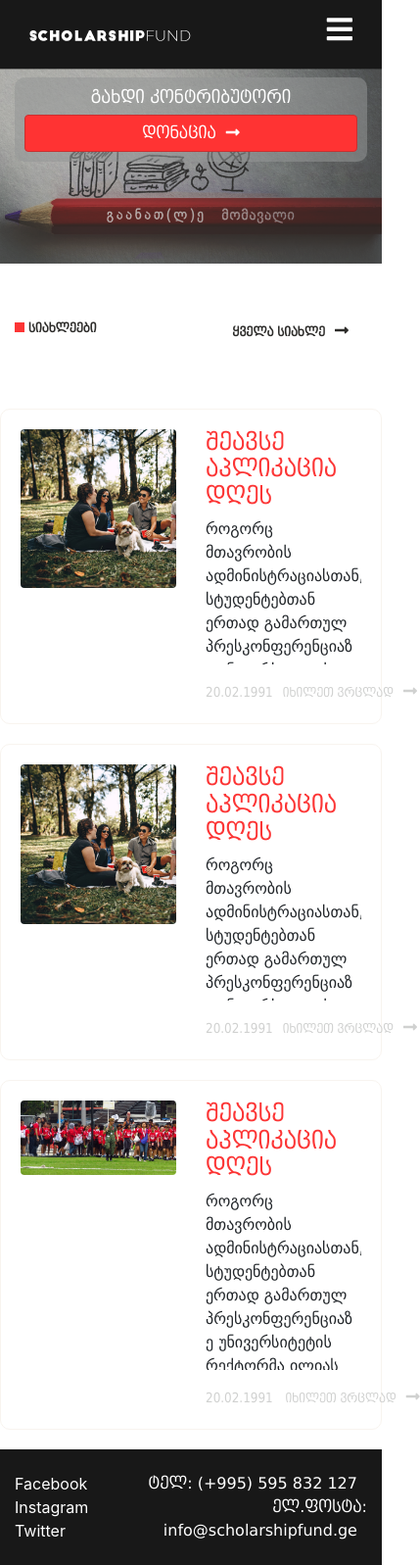
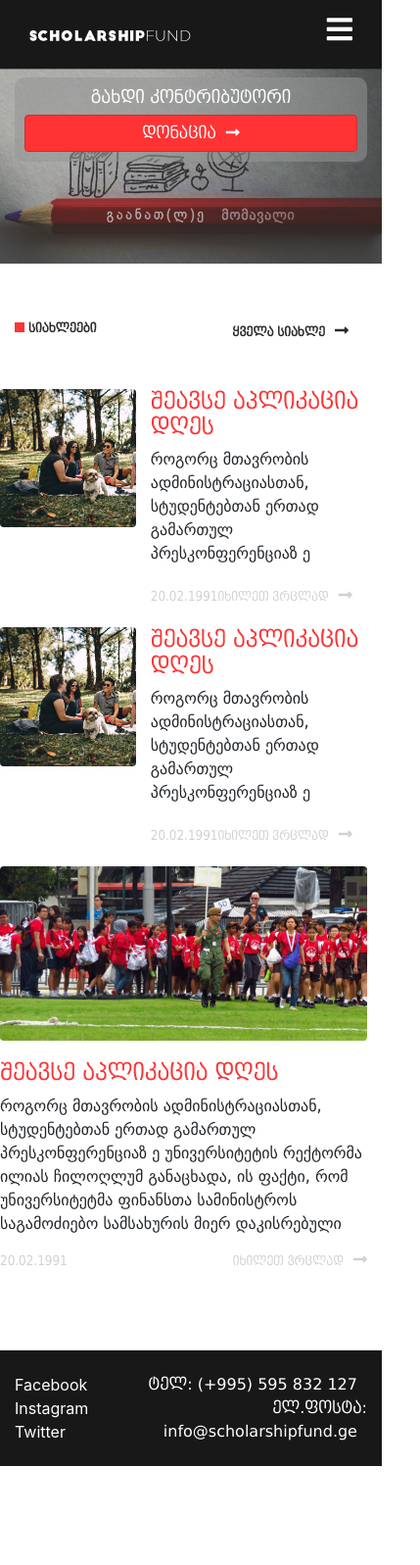
Before and after one commit to MariQerdika/Scholarship, a plain HTML site: page index.html in a window 390 px wide. Shown: the whole page at 98% size, 429 px wide, since content can reach past the window. After the commit the page ends 1496 px from the top, so only its background shows below. Drawn offline with nearby package versions, Linux system fonts and the light colour scheme.

Commit message:
small resolutions

```diff
--- a/assets/css/style.css
+++ b/assets/css/style.css
@@ -1,4 +1,4 @@
-.menu_list, h1, h2, h3, .text_left, .btn-success, .news, .news_more, .mail_block {
+.menu_list, h2, h3, .btn-success, .news, .news_more, .mail_block {
   font-family: 'BPGDejaVuSansCaps-Book';
 }
 
@@ -24,6 +24,7 @@ header {
 .menu_list li a:hover {
   color: #c52c2c;
   text-decoration: none;
+  transition: all 0.5s ease-in;
 }
 
 .toggle {
@@ -112,33 +113,6 @@ header {
   left: 0;
   margin: 11% auto;
 }
-
-#main_banner .main_banner_text h1 {
-  font-size: 30px;
-}
-
-#main_banner .main_banner_text .text_left {
-  color: #fff;
-}
-
-#main_banner .main_banner_text .text_left a {
-  font-size: 12px;
-  display: inline-block;
-  color: #fff;
-  width: 120px;
-}
-.text_left i {
-  font-size: 16px;
-  padding-left: 10px;
-}
-#main_banner .main_banner_text .text_left span a:hover {
-  color:red;
-  text-decoration: none;
-}
-
-/*#main_banner .main_banner_text .text_right {
-  text-align: right;
-}*/
 #main_banner .main_banner_text .text_right h2 {
   color: #fff;
   font-size: 20px;
@@ -172,10 +146,11 @@ header {
 
 #main {
   padding-top: 60px;
+  padding-bottom: 60px;
 }
 
 #main .news {
-  padding-bottom: 60px;
+  padding-bottom: 40px;
 }
 
 #main .news .cub {
@@ -211,16 +186,24 @@ header {
   font-size: 16px;
   padding-left: 10px;
 }
-#main .news_block {
-  padding: 20px;
+/*#main .news_block {
   border: 1px solid #f8f4ef;
   border-radius: 10px;
   margin-bottom: 20px;
+}*/
+#main .news_block {
+  padding-left: 0;
+  margin-bottom: 20px;
 }
-
+#main .new_block {
+  padding-right: 0;
+}
+#main .img_article {
+  margin-bottom: 20px;
+}
 #main .news_block h3 a {
 display: block;
-font-size: 23px;
+font-size: 22px;
 color: #fc3535;
 }
 #main .news_block a:hover {
@@ -228,7 +211,7 @@ color: #fc3535;
   text-decoration: none;
 }
 .news_block .news_text {
-  height: 150px;
+  height: 165px;
   overflow: hidden;
 }
 #main .news_data {
@@ -252,6 +235,22 @@ color: #fc3535;
 }
 #main .last_news .news_text {
   height: 184px;
+}
+/*#main .img_article img {
+  padding-right: 20px;
+  float: left;
+}*/
+#main .img_article {
+  border: 1px solid #f8f4ef;
+  border-radius: 10px;
+  padding: 15px;
+
+}
+.no_padding {
+  padding:0;
+}
+.non_left_padding {
+  padding-left: 0;
 }
 /*and news block style*/
 footer {
@@ -300,18 +299,20 @@ footer .mail_block {
   }
 }
 
+@media screen and (max-width: 767.98px) {
+  #main .last_news .news_text {
+    height: 141px;
+  }
+  #main  .last_news h3 a {
+    padding-top: 20px;
+}
+
+}
 
 
 
 
-@media screen and (max-width: 1199.8px) {
-  .menu_list li {
-    padding: 0 10px;
-  }
-}
-
-
-@media screen and (max-width: 1023.8px) {
+@media screen and (max-width: 991.98px) {
   .toggle {
     display: block;
     text-align: right;
@@ -329,9 +330,10 @@ footer .mail_block {
     bottom: 0;
     left: 0;
     padding: 0;
-    background-color: rgb(8, 7, 7, 0.58);
+    background-color: rgb(8, 7, 7, 0.85);
     color: #fff;
     z-index: 1000;
+    height: 100vh;
   }
   .active {
     display: block;
@@ -364,4 +366,14 @@ footer .mail_block {
     justify-content: center;
     align-items: center;
 }
+.news_block .news_text {
+    height: 74px;
 }
+@media screen and (max-width: 1199.8px) {
+  .menu_list li {
+    padding: 0 10px;
+  }
+  .news_block .news_text {
+    height: 123px;
+}
+}
--- a/index.html
+++ b/index.html
@@ -44,8 +44,7 @@
   <img class="main_banner" src="assets/images/main_banner.png" >
   <div class="container main_banner_text">
     <div class="row justify-content-between">
-      <div class="col-12 col-md-6 col-lg-5 text_left">
-
+      <div class="col-12 col-md-6 col-lg-5">
       </div>
       <div class="col-12 col-md-6 col-lg-3 text_right">
         <div class="right">
@@ -67,42 +66,46 @@
     </div>
   </div>
   <div class="row">
-    <div class="col-12 col-lg-6 news_block">
+    <div class="col-12 col-md-12 col-lg-6 news_block">
       <div class="row">
-        <div class="col-6">
+        <div class="col-5 col-lg-6">
           <img  class="rounded img-fluid" src="assets/images/img_one.png">
         </div>
-        <div class="col-6">
+        <div class="col-7 col-lg-6 non_left_padding">
           <h3><a href="#">შეავსე აპლიკაცია დღეს</a></h3>
-          <p class="news_text">როგორც მთავრობის ადმინისტრაციასთან, სტუდენტებთან ერთად გამართულ პრესკონფერენციაზ ე უნივერსიტეტის რექტორმა ილიას ჩილოღლუმ განაცხადა, ის ფაქტი, რომ უნივერსიტეტმა ფინანსთა სამინისტროს საგამოძიებო სამსახურის მიერ დაკისრებული დავალიანება გადაიხადა, იმას არ ნიშნავს, რომ უნივერსიტეტი ავტორიზაციის საბჭოს მიერ მიღებულ გადაწყვეტილებას აღიარებს. </p>
-          <div class="row justify-content-between">
+        <p class="news_text">როგორც მთავრობის ადმინისტრაციასთან, სტუდენტებთან ერთად გამართულ პრესკონფერენციაზ ე უნივერსიტეტის რექტორმა ილიას ჩილოღლუმ განაცხადა, ის ფაქტი, რომ უნივერსიტეტმა ფინანსთა სამინისტროს საგამოძიებო სამსახურის მიერ დაკისრებული დავალიანება გადაიხადა, იმას არ ნიშნავს, რომ უნივერსიტეტი ავტორიზაციის საბჭოს მიერ მიღებულ გადაწყვეტილებას აღიარებსმიერ მიღებულ გადაწყვეტილებას აღიარებსმიერ მიღებულ გადაწყვეტილებას აღიარებს. </p>
+        <div class="row align-items-end">
           <div class="col-4"> <span class="news_data"> 20.02.1991</span></div>
-            <div class="col-7"> <span class="news_more"><a href="#">იხილეთ ვრცლად<i class="fas fa-long-arrow-alt-right"></i></a></span></div>
+          <div class="col-7 no_padding"> <span class="news_more"><a href="#">იხილეთ ვრცლად<i class="fas fa-long-arrow-alt-right"></i></a></span>
         </div>
         </div>
         </div>
       </div>
-    <div class="col-12 col-lg-6 news_block">
+    </div>
+
+
+ <div class="col-12 col-md-12 col-lg-6 news_block">
       <div class="row">
-        <div class="col-6">
+        <div class="col-5 col-lg-6">
           <img  class="rounded img-fluid" src="assets/images/img_one.png">
         </div>
-        <div class="col-6">
+        <div class="col-7 col-lg-6 non_left_padding">
           <h3><a href="#">შეავსე აპლიკაცია დღეს</a></h3>
-          <p class="news_text">როგორც მთავრობის ადმინისტრაციასთან, სტუდენტებთან ერთად გამართულ პრესკონფერენციაზ ე უნივერსიტეტის რექტორმა ილიას ჩილოღლუმ განაცხადა, ის ფაქტი, რომ უნივერსიტეტმა ფინანსთა სამინისტროს საგამოძიებო სამსახურის მიერ დაკისრებული დავალიანება გადაიხადა, იმას არ ნიშნავს, რომ უნივერსიტეტი ავტორიზაციის საბჭოს მიერ მიღებულ გადაწყვეტილებას აღიარებს.</p>
-          <div class="row justify-content-between">
+        <p class="news_text">როგორც მთავრობის ადმინისტრაციასთან, სტუდენტებთან ერთად გამართულ პრესკონფერენციაზ ე უნივერსიტეტის რექტორმა ილიას ჩილოღლუმ განაცხადა, ის ფაქტი, რომ უნივერსიტეტმა ფინანსთა სამინისტროს საგამოძიებო სამსახურის მიერ დაკისრებული დავალიანება გადაიხადა, იმას არ ნიშნავს, რომ უნივერსიტეტი ავტორიზაციის საბჭოს მიერ მიღებულ გადაწყვეტილებას აღიარებს. </p>
+        <div class="row align-items-end">
           <div class="col-4"> <span class="news_data"> 20.02.1991</span></div>
-            <div class="col-7"> <span class="news_more"><a href="#">იხილეთ ვრცლად<i class="fas fa-long-arrow-alt-right"></i></a></span></div>
+          <div class="col-7 no_padding"> <span class="news_more"><a href="#">იხილეთ ვრცლად<i class="fas fa-long-arrow-alt-right"></i></a></span>
         </div>
         </div>
         </div>
       </div>
-    <div class="col-12  news_block last_news">
+    </div>
+    <div class="col-12  news_block last_news ">
       <div class="row">
-        <div class="col-6">
+        <div class="col-12 col-md-6">
           <img  class="rounded img-fluid" src="assets/images/img_two.png">
         </div>
-        <div class="col-6">
+        <div class="col-12 col-md-6">
           <h3><a href="#">შეავსე აპლიკაცია დღეს</a></h3>
           <p class="news_text">როგორც მთავრობის ადმინისტრაციასთან, სტუდენტებთან ერთად გამართულ პრესკონფერენციაზ ე უნივერსიტეტის რექტორმა ილიას ჩილოღლუმ განაცხადა, ის ფაქტი, რომ უნივერსიტეტმა ფინანსთა სამინისტროს საგამოძიებო სამსახურის მიერ დაკისრებული დავალიანება გადაიხადა, იმას არ ნიშნავს, რომ უნივერსიტეტი ავტორიზაციის საბჭოს მიერ მიღებულ გადაწყვეტილებას აღიარებს. </p>
           <div class="row last_news justify-content-between">
```
Lines whose indentation alone changed are shown as unchanged.
